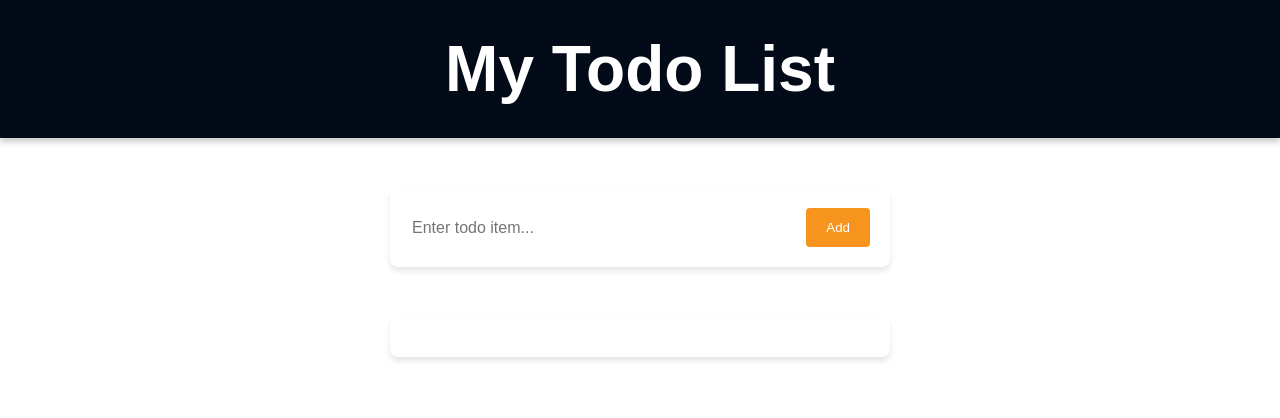
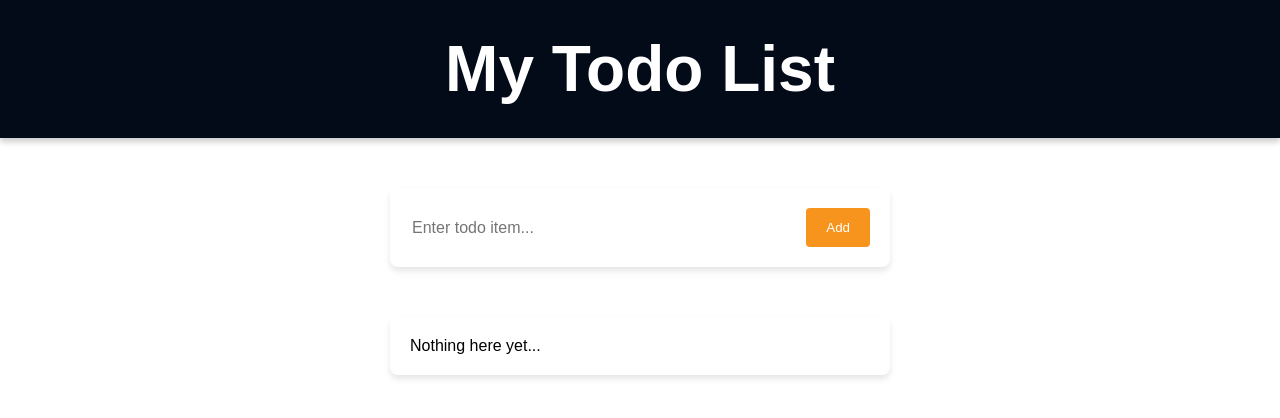
Before and after one commit to ameh-samson/todo-app, a React (Vite) app: page / in a window 1280 px wide. Shown: the top 418 px of the page. Built offline with nearby package versions, Linux system fonts and the light colour scheme.

Commit message:
renders todos conditionally

```diff
--- a/src/components/TodoList/TodoList.jsx
+++ b/src/components/TodoList/TodoList.jsx
@@ -1,12 +1,14 @@
 import TodoItem from "../TodoItem/TodoItem";
 import styles from "./TodoList.module.css";
 const TodoList = ({ todos }) => {
-  return (
+  return todos.length > 0 ? (
     <div className={styles.todoList}>
       {todos.map((item) => (
         <TodoItem item={item} key={item} />
       ))}
     </div>
+  ) : (
+    <p className={styles.todoList}>Nothing here yet...</p>
   );
 };
 
```
